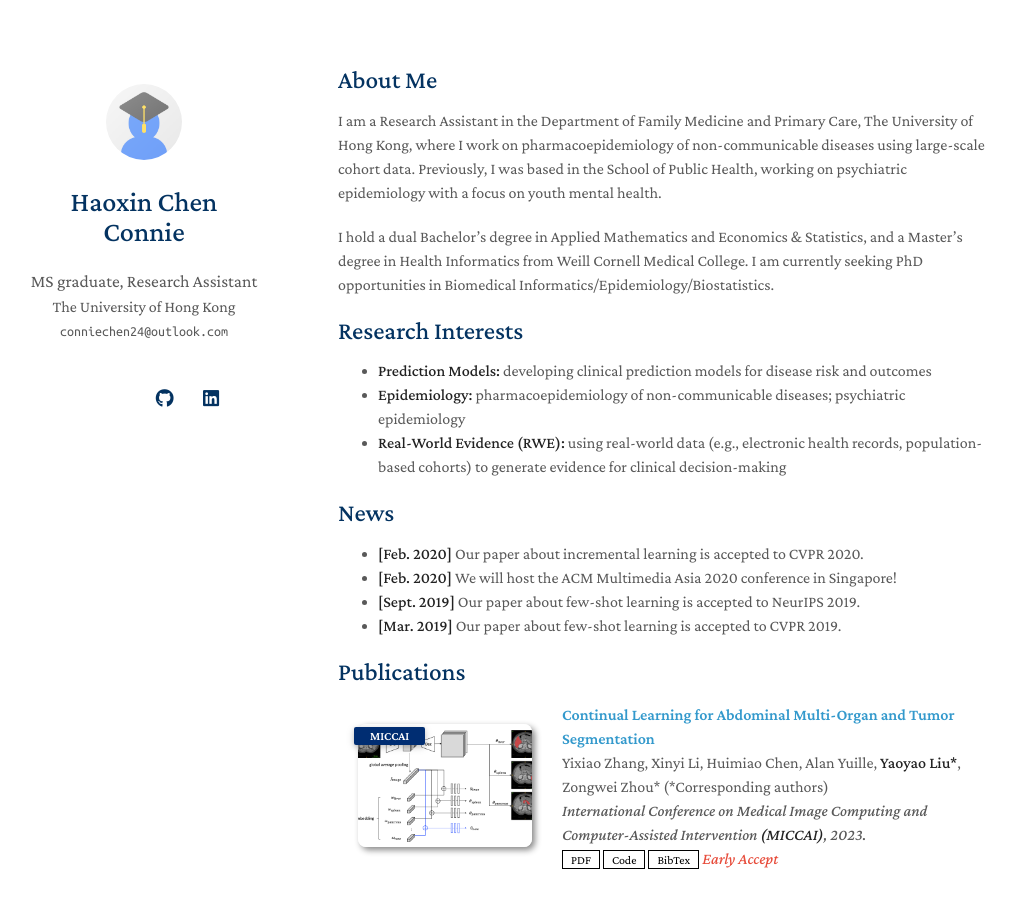
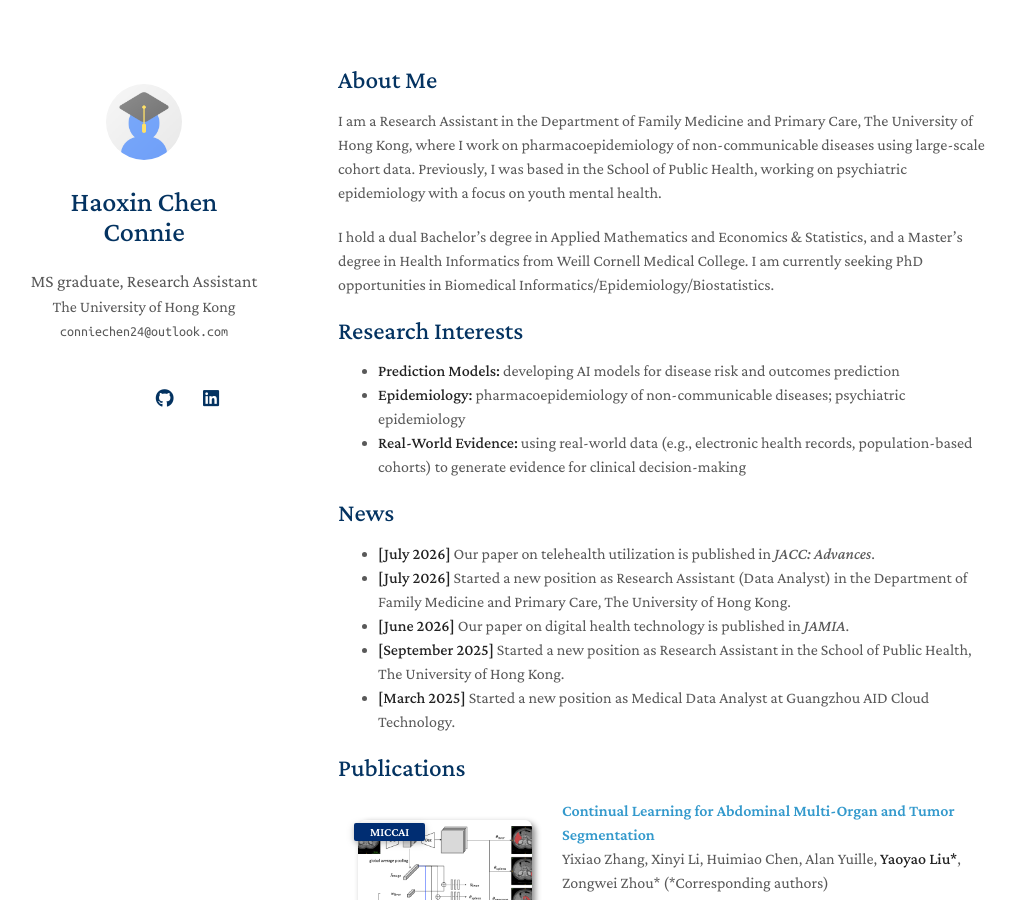
Before and after one commit to hxcconnie-star/hxcconnie-star.github.io, a Jekyll site: the page built from index.md, in a window 1280 px wide and 900 px high. Shown: the whole window, without its empty margins (132-1147 px from the left). Built offline with Jekyll 4.4.1, drawn with Linux system fonts in a browser that asks for light colours; a style sheet for code colours, icons or effects is not loaded; our own code applies the rules of GitHub Pages for plain Markdown files.

Commit message:
index.md
Adding more details

```diff
--- a/index.md
+++ b/index.md
@@ -11,16 +11,17 @@ I hold a dual Bachelor's degree in Applied Mathematics and Economics & Statistic
 
 ## Research Interests
 
-- **Prediction Models:** developing clinical prediction models for disease risk and outcomes
+- **Prediction Models:** developing AI models for disease risk and outcomes prediction
 - **Epidemiology:** pharmacoepidemiology of non-communicable diseases; psychiatric epidemiology
-- **Real-World Evidence (RWE):** using real-world data (e.g., electronic health records, population-based cohorts) to generate evidence for clinical decision-making
+- **Real-World Evidence:** using real-world data (e.g., electronic health records, population-based cohorts) to generate evidence for clinical decision-making
 
 ## News
 
-- **[Feb. 2020]** Our paper about incremental learning is accepted to CVPR 2020.
-- **[Feb. 2020]** We will host the ACM Multimedia Asia 2020 conference in Singapore!
-- **[Sept. 2019]** Our paper about few-shot learning is accepted to NeurIPS 2019.
-- **[Mar. 2019]** Our paper about few-shot learning is accepted to CVPR 2019.
+- **[July 2026]** Our paper on telehealth utilization is published in *JACC: Advances*.
+- **[July 2026]** Started a new position as Research Assistant (Data Analyst) in the Department of Family Medicine and Primary Care, The University of Hong Kong.
+- **[June 2026]** Our paper on digital health technology is published in *JAMIA*.
+- **[September 2025]** Started a new position as Research Assistant in the School of Public Health, The University of Hong Kong.
+- **[March 2025]** Started a new position as Medical Data Analyst at Guangzhou AID Cloud Technology.
 
 {% include_relative _includes/publications.md %}
 
```
